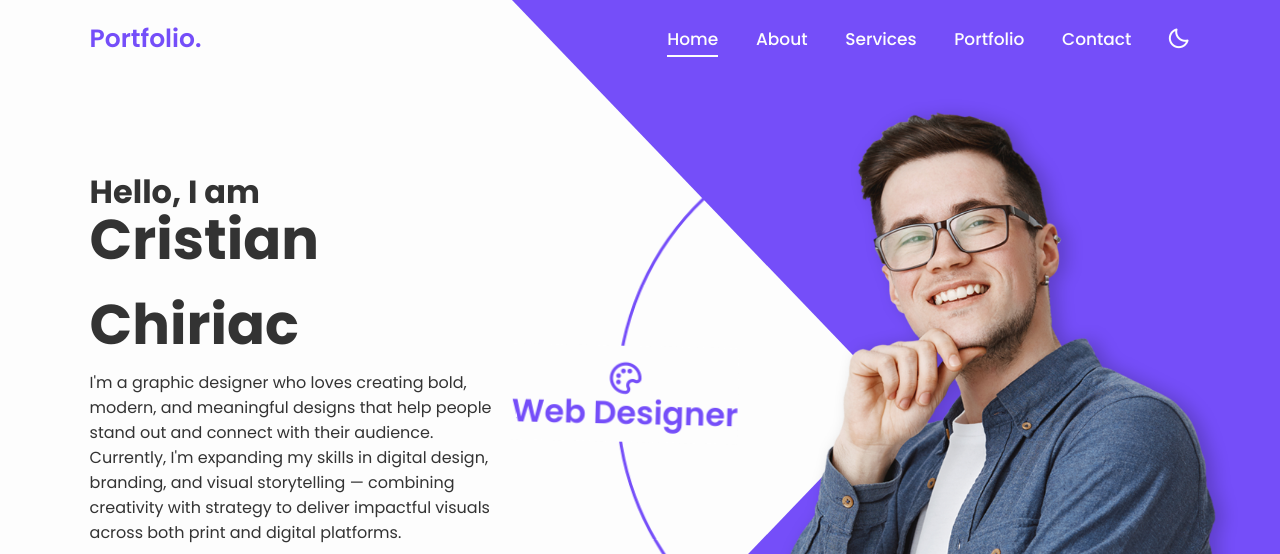
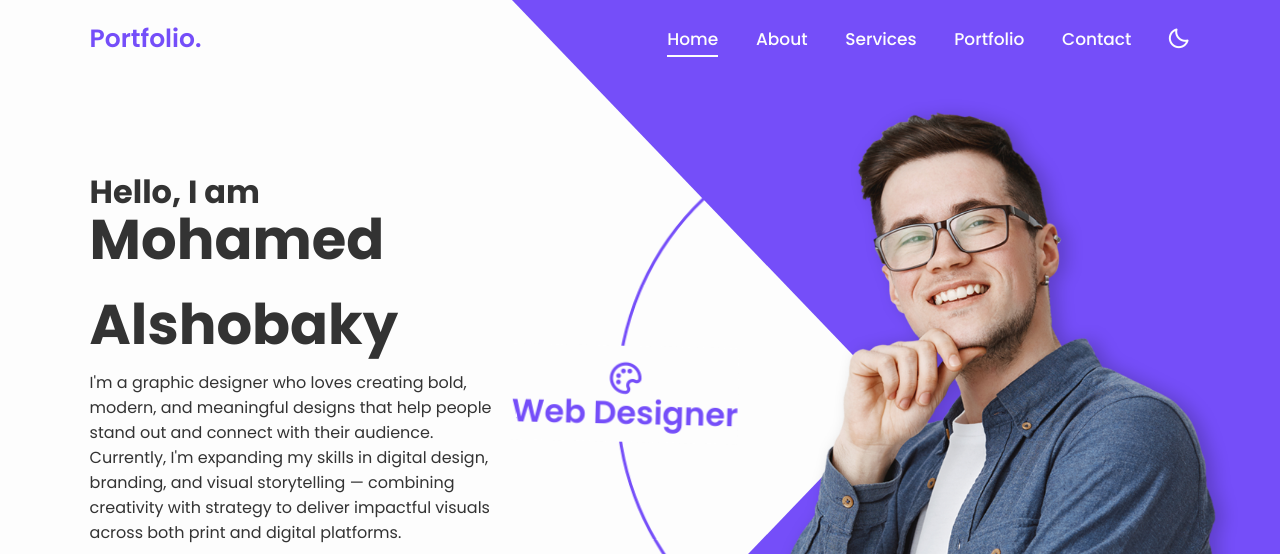
Before and after one commit to alshobaky/portfolio, a plain HTML site: page index.html in a window 1280 px wide. Shown: the top 554 px of the page. Drawn offline with nearby package versions, Linux system fonts and the light colour scheme.

Commit message:
Update index.html

```diff
--- a/index.html
+++ b/index.html
@@ -40,7 +40,7 @@
     <section class="home" id="home">
         <div class="home-content">
             <h3>Hello, I am</h3>
-            <h1>Cristian Chiriac</h1>
+            <h1>Mohamed Alshobaky</h1>
             <p>
                 I'm a graphic designer who loves creating bold, modern, and meaningful designs that help people stand out and connect with their audience.
 
```
